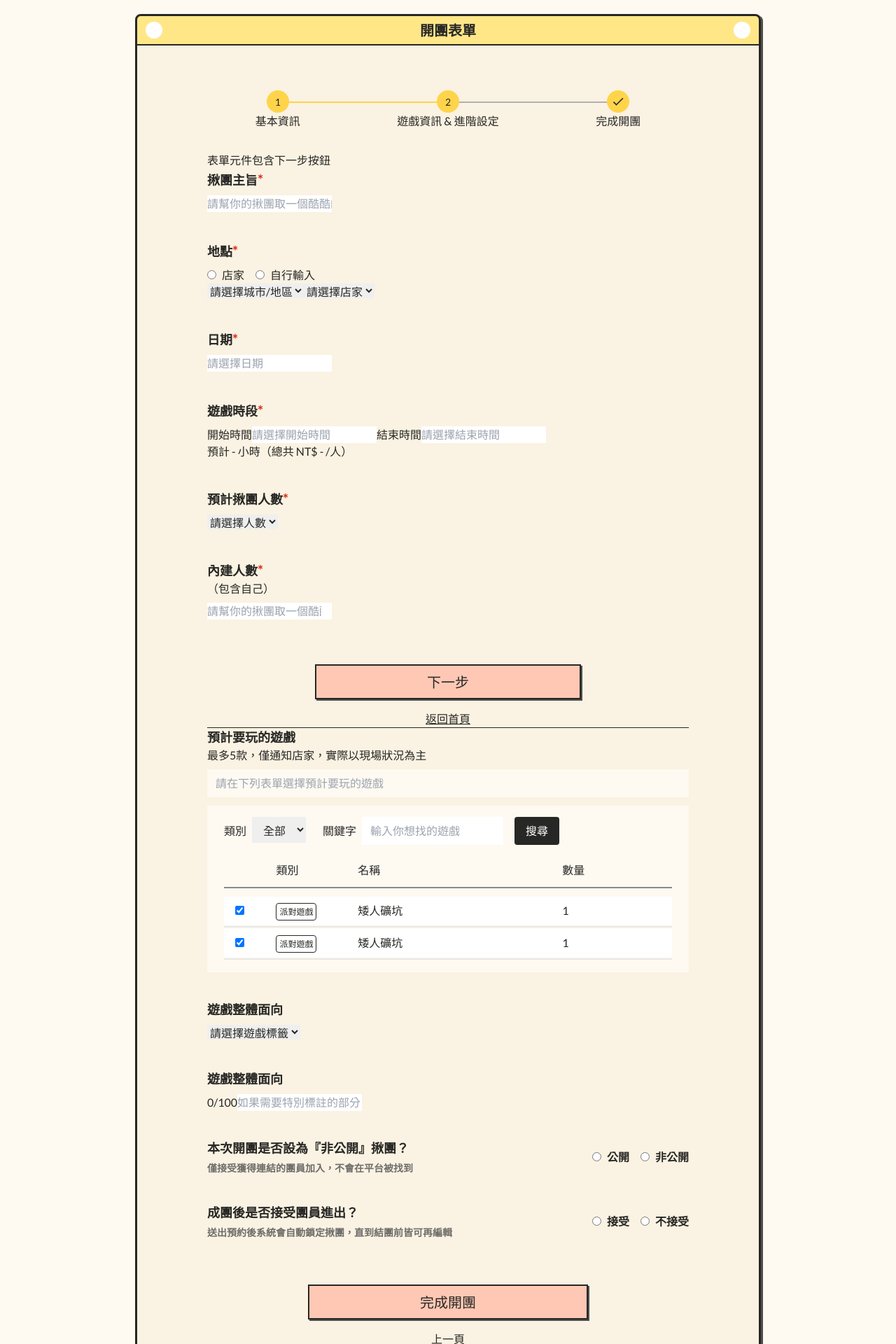
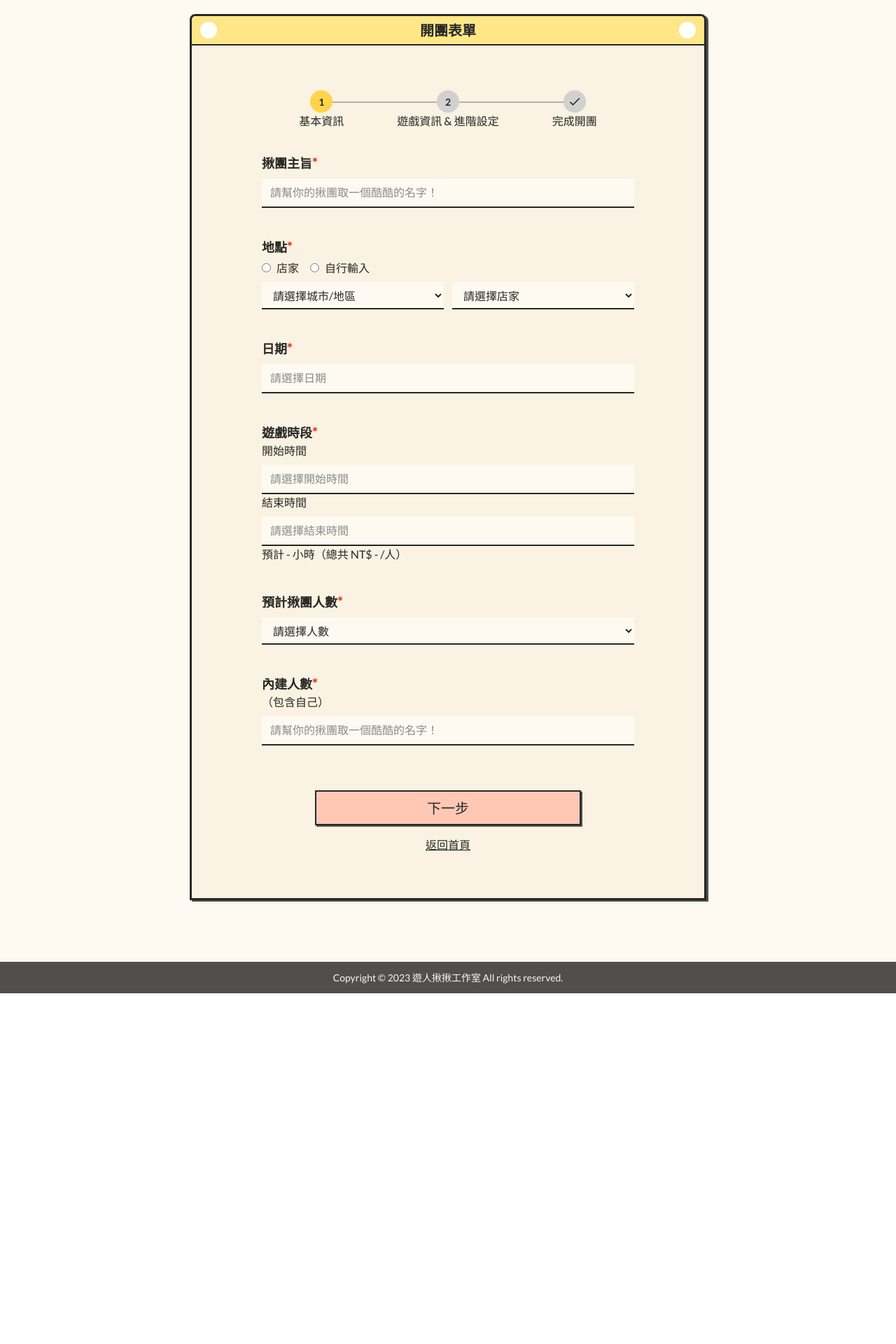
Before and after one commit to star82620/join-joy, a Next.js app: page /create-group in a window 1280 px wide. Shown: the part 160-2080 px from the top of the page at 70% size. After the commit the page ends 1579 px from the top, so only its background shows below. Built offline with nearby package versions, Linux system fonts and the light colour scheme.

Commit message:
update/ set activePage state

```diff
--- /dev/null
+++ b/common/components/Form/TextInput.tsx
@@ -0,0 +1,34 @@
+import React from "react";
+
+const Select = () => {
+  return (
+    <select
+      className="w-full border-b-2 bg-yellow-tint mt-2 py-2 px-3 placeholder:text-gray-400 md:placeholder:text-sm"
+      id={id}
+      name=""
+    >
+      <option>daaa</option>
+    </select>
+  );
+};
+
+export default function TextInput({
+  label,
+  type,
+  inputName,
+  placeholder,
+  required,
+  errorMsg,
+}) {
+  return (
+    <>
+      <input
+        className="w-full border-b-2 bg-yellow-tint mt-2 py-2 px-3 placeholder:text-gray-400 md:placeholder:text-sm"
+        type={type}
+        name={inputName}
+        placeholder={placeholder}
+      ></input>
+      ;
+    </>
+  );
+}
--- a/modules/CreateGroup/FormBlock.tsx
+++ b/modules/CreateGroup/FormBlock.tsx
@@ -22,14 +22,13 @@ export default function FormBlock({
     if (desc && descPosition === "col") return true;
   };
   const isDescCol = checkDescCol();
-  console.log(title, isDescCol);
 
   return (
     <section className="w-full">
-      <div className="mb-2">
+      <div className="">
         <h3
           className={clsx(
-            "text-lg font-semibold",
+            "text-lg font-semibold md:text-md",
             isDescCol ? "inline" : "block",
             require
               ? "after:content-['*'] after:text-danger after:text-xl"
--- /dev/null
+++ b/modules/CreateGroup/InputRadio.tsx
@@ -0,0 +1,30 @@
+import React from "react";
+import { OptionsType, OptionType } from "./data";
+
+export default function InputRadio({ title, desc, options }: OptionsType) {
+  return (
+    <section className="flex justify-between gap-3 md:flex-col">
+      <div>
+        <h3 className="text-lg font-semibold md:text-sm">{title}</h3>
+        <p className="text-gray-500 text-sm font-semibold mt-1 md:text-xs">
+          {desc}
+        </p>
+      </div>
+      <div className="flex items-center gap-4 text-md font-semibold md:text-sm">
+        {options.map((option: OptionType) => {
+          return (
+            <label key={option.name}>
+              <input
+                type="radio"
+                className="mr-2"
+                name={option.name}
+                id={option.id}
+              />
+              {option.content}
+            </label>
+          );
+        })}
+      </div>
+    </section>
+  );
+}
--- a/modules/CreateGroup/ProgressBar.tsx
+++ b/modules/CreateGroup/ProgressBar.tsx
@@ -1,13 +1,16 @@
-import React, { useState } from "react";
+import React, { useContext } from "react";
 import Image from "next/image";
+import { ActiveContext } from "./index";
 
-export default function ProgressBar({ active }) {
+export default function ProgressBar() {
   // 利用傳入的 active 判斷 dot line 亮不亮
   // active = 1  dot 亮 1    line 0
   // active = 2  dot 亮 1,2  line 1
   // active = 3
 
-  const a = { "1": true, "2": false, "3": false };
+  const contextValue = useContext(ActiveContext);
+  const [activePage, setActivePage] = contextValue;
+  console.log("ppp", activePage);
 
   const lastIcon = (
     <Image
@@ -18,9 +21,9 @@ export default function ProgressBar({ active }) {
     />
   );
 
-  const isActive = true;
-
-  // const [active, setActive] = useState();
+  let isActive = true;
+  const isFirstActive = Number(activePage) >= 2;
+  const isSecondActive = Number(activePage) === 3;
 
   const steps = [
     { id: "1", content: "1", desc: "基本資訊" },
@@ -30,44 +33,38 @@ export default function ProgressBar({ active }) {
 
   return (
     <div className="w-[80%] md:w-full relative flex item-center justify-center">
-      <div className="absolute left-4 right-2/4 top-4 h-0 border border-yellow-second"></div>
-      <div className="absolute left-2/4 right-4 top-4 h-0 border border-gray-300"></div>
       <div className="w-full flex justify-between items-center z-10">
         {steps.map((step) => {
           const { id, content, desc } = step;
-          if (Number(active) >= Number(step.id)) {
-            isActive === true;
-          }
+          isActive = Number(activePage) >= Number(step.id) ? true : false;
+          console.log(activePage, step.id, isActive);
           return (
             <section
               key={id}
               className=" flex flex-col justify-center items-center"
             >
-              <div className="flex justify-center items-center w-8 h-8 rounded-full text-sm bg-yellow-second">
+              <div
+                className={`flex justify-center items-center w-8 h-8 rounded-full text-sm font-semibold ${
+                  isActive ? "bg-yellow-second" : "bg-gray-200"
+                }`}
+              >
                 {content}
               </div>
               <p>{desc}</p>
             </section>
           );
         })}
-
-        {/* <section className=" flex flex-col justify-center items-center">
-          <div className="flex justify-center items-center w-8 h-8 bg-yellow-second rounded-full text-sm">
-            1
-          </div>
-          <p>基本資訊</p>
-        </section>
-        <section className=" flex flex-col justify-center items-center">
-          <div className="flex justify-center items-center w-8 h-8 bg-yellow-second rounded-full text-sm">
-            2
-          </div>
-          <p>遊戲資訊 & 進階設定</p>
-        </section>
-        <section className=" flex flex-col justify-center items-center">
-          <div className="flex justify-center items-center w-8 h-8 bg-gray-200 rounded-full text-sm"></div>
-          <p>完成開團</p>
-        </section> */}
       </div>
+      <div
+        className={`absolute left-4 right-2/4 top-4 h-0 border ${
+          isFirstActive ? "border-yellow-second" : "border-gray-300"
+        }`}
+      ></div>
+      <div
+        className={`absolute left-2/4 right-4 top-4 h-0 border ${
+          isSecondActive ? "border-yellow-second" : "border-gray-300"
+        }`}
+      ></div>
     </div>
   );
 }
--- a/modules/CreateGroup/StepOne.tsx
+++ b/modules/CreateGroup/StepOne.tsx
@@ -1,19 +1,27 @@
-import React from "react";
+import React, { useContext } from "react";
 import Button from "@/common/components/GeneralButton";
 import Link from "@/common/components/GeneralLink";
 import FormBlock from "./FormBlock";
+import { ActiveContext } from "./index";
+
+export default function StepOne() {
+  const contextValue = useContext(ActiveContext);
+  const [activePage, setActivePage] = contextValue;
 
   const handleBtnOne = () => {
     // 把資料丟進 value useState 裡
+    setActivePage(2);
   };
-
-export default function StepOne() {
   return (
     <>
-      <section className="flex flex-col w-full gap-10 border-b">
+      <section className="flex flex-col w-full gap-10">
         <label>
           <FormBlock title={"揪團主旨"} require={true}>
-            <input type="text" placeholder="請幫你的揪團取一個酷酷的名字！" />
+            <input
+              type="text"
+              placeholder="請幫你的揪團取一個酷酷的名字！"
+              className="w-full border-b-2 bg-yellow-tint mt-2 py-2 px-3 placeholder:text-gray-400 md:placeholder:text-sm"
+            />
           </FormBlock>
         </label>
 
@@ -21,28 +29,33 @@ export default function StepOne() {
           {/* 用於辨識是否要選擇店家、 */}
           <div className="mt-1">
             <label>
-              <input type="radio" id="" name="groupType" />
+              <input type="radio" id="" name="groupType" className="" />
               <span className="ml-2">店家</span>
             </label>
             <label className="ml-4">
-              <input type="radio" name="groupType" />
+              <input type="radio" name="groupType" className="" />
               <span className="ml-2">自行輸入</span>
             </label>
           </div>
           {/* 兩個並排下拉式選單 */}
-          <select>
+          <div className="flex gap-3 md:flex-col">
+            <select className="w-full border-b-2 bg-yellow-tint mt-2 py-2 px-3 placeholder:text-gray-400 md:placeholder:text-sm">
               <option value="">請選擇城市/地區</option>
             </select>
             {/* 店家的選項必須先選城市才會出現 */}
-          <select>
+            <select className="w-full border-b-2 bg-yellow-tint mt-2 py-2 px-3 placeholder:text-gray-400 md:placeholder:text-sm">
               <option value="">請選擇店家</option>
             </select>
+          </div>
         </FormBlock>
 
         {/* 可怕的行事曆來了 */}
         <label>
           <FormBlock title="日期" require={true}>
-            <input placeholder="請選擇日期" />
+            <input
+              placeholder="請選擇日期"
+              className="w-full border-b-2 bg-yellow-tint mt-2 py-2 px-3 placeholder:text-gray-400 md:placeholder:text-sm"
+            />
           </FormBlock>
         </label>
 
@@ -50,11 +63,17 @@ export default function StepOne() {
           {/* 下拉式選單？？：time */}
           <label>
             開始時間
-            <input placeholder="請選擇開始時間" />
+            <input
+              placeholder="請選擇開始時間"
+              className="w-full border-b-2 bg-yellow-tint mt-2 py-2 px-3 placeholder:text-gray-400 md:placeholder:text-sm"
+            />
           </label>
           <label>
             結束時間
-            <input placeholder="請選擇結束時間" />
+            <input
+              placeholder="請選擇結束時間"
+              className="w-full border-b-2 bg-yellow-tint mt-2 py-2 px-3 placeholder:text-gray-400 md:placeholder:text-sm"
+            />
           </label>
           {/* 店家才有這條錢錢 */}
           <p>預計 - 小時（總共 NT$ - /人）</p>
@@ -63,7 +82,7 @@ export default function StepOne() {
         {/* 下拉式選單：totalNum */}
         <label>
           <FormBlock title="預計揪團人數" require={true}>
-            <select>
+            <select className="w-full border-b-2 bg-yellow-tint mt-2 py-2 px-3 placeholder:text-gray-400 md:placeholder:text-sm">
               <option value="">請選擇人數</option>
             </select>
           </FormBlock>
@@ -77,7 +96,11 @@ export default function StepOne() {
             descPosition="row"
             require={true}
           >
-            <input type="number" placeholder="請幫你的揪團取一個酷酷的名字！" />
+            <input
+              type="number"
+              placeholder="請幫你的揪團取一個酷酷的名字！"
+              className="w-full border-b-2 bg-yellow-tint mt-2 py-2 px-3 placeholder:text-gray-400 md:placeholder:text-sm"
+            />
           </FormBlock>
         </label>
         <div className="mt-6 flex flex-col justify-center items-center gap-4">
@@ -85,7 +108,7 @@ export default function StepOne() {
             type="button"
             appearance="orange"
             onClick={handleBtnOne}
-            className="px-[158px]"
+            className="px-[158px] md:py-2 md:px-3 md:w-full"
           >
             下一步
           </Button>
--- a/modules/CreateGroup/StepThree.tsx
+++ b/modules/CreateGroup/StepThree.tsx
@@ -1,5 +1,6 @@
 import React from "react";
 import Link from "@/common/components/GeneralLink";
+import TextInput from "@/common/components/Form/TextInput";
 
 export default function StepThree() {
   return (
@@ -7,10 +8,13 @@ export default function StepThree() {
       <div className="flex flex-col justify-center items-center py-14">
         <p className="text-xl font-semibold leading-6">恭喜您已經開團成功！</p>
         <p className="text-xl font-semibold leading-6">
-          系統在3秒後自動幫您挑轉至您的揪團詳細頁
+          系統在 3 秒後自動幫您挑轉至您的揪團詳細頁
         </p>
       </div>
-      <Link href="/">返回首頁</Link>
+
+      <Link href="/" className="block text-center">
+        返回首頁
+      </Link>
     </>
   );
 }
--- a/modules/CreateGroup/StepTwo.tsx
+++ b/modules/CreateGroup/StepTwo.tsx
@@ -1,16 +1,38 @@
-import React from "react";
+import React, { useContext } from "react";
 import Button from "@/common/components/GeneralButton";
 import Link from "@/common/components/GeneralLink";
 import FormBlock from "./FormBlock";
+import InputRadio from "./InputRadio";
+import { ActiveContext } from "./index";
 
-const handleBtnTwo = () => {
-  // 把資料丟進 value useState 裡
-};
-
+const radios = [
+  {
+    title: "本次開團是否設為『非公開』揪團？",
+    desc: "僅接受獲得連結的團員加入，不會在平台被找到",
+    options: [
+      { content: "公開", id: "groupPrivacy", name: "public" },
+      { content: "非公開", id: "groupPrivacy", name: "private" },
+    ],
+  },
+  {
+    title: "成團後是否接受團員進出？",
+    desc: "送出預約後系統會自動鎖定揪團，直到結團前皆可再編輯",
+    options: [
+      { content: "接受", id: "allowJoin", name: "allow" },
+      { content: "不接受", id: "allowJoin", name: "reject" },
+    ],
+  },
+];
 export default function StepTwo() {
+  const contextValue = useContext(ActiveContext);
+  const [activePage, setActivePage] = contextValue;
+  const handleBtnTwo = () => {
+    // 把資料丟進 value useState 裡
+    setActivePage(3);
+  };
   return (
     <>
-      <section className="flex flex-col w-full gap-10 border-b">
+      <section className="flex flex-col w-full gap-10">
         <label>
           <FormBlock
             title="預計要玩的遊戲"
@@ -94,65 +116,41 @@ export default function StepTwo() {
         </label>
         <label>
           <FormBlock title="遊戲整體面向">
-            <select>
+            <select className="w-full border-b-2 bg-yellow-tint mt-2 py-2 px-3 placeholder:text-gray-400 md:placeholder:text-sm">
               <option>請選擇遊戲標籤</option>
             </select>
           </FormBlock>
         </label>
         <label>
-          <FormBlock title="遊戲整體面向">
-            <span>0/100</span>
+          <section className="w-full">
+            <div className="flex justify-between items-end ">
+              <h3 className="text-lg font-semibold md:text-md">備註</h3>
+              <span className="text-sm md:text-xs">0/100</span>
+            </div>
             <input
-              type="text"
+              type="textarea"
               placeholder="如果需要特別標註的部分，請再寫下並讓團員知道！"
+              className="w-full h-20 border-b-2 bg-yellow-tint mt-2 md:mt-1 py-2 px-3 placeholder:text-gray-400 md:placeholder:text-sm"
             />
-          </FormBlock>
+          </section>
         </label>
-        <section className="flex justify-between">
-          <div>
-            <h3 className="text-lg font-semibold">
-              本次開團是否設為『非公開』揪團？
-            </h3>
-            <p className="text-gray-500 text-sm font-semibold mt-1">
-              僅接受獲得連結的團員加入，不會在平台被找到
-            </p>
-          </div>
-          <div className="flex items-center gap-4 text-md font-semibold">
-            <label>
-              <input type="radio" className="mr-2" />
-              公開
-            </label>
-            <label>
-              <input type="radio" className="mr-2" />
-              非公開
-            </label>
-          </div>
-        </section>
-        <section className="flex justify-between">
-          <div>
-            <h3 className="text-lg font-semibold">成團後是否接受團員進出？</h3>
-            <p className="text-gray-500 text-sm font-semibold mt-1">
-              送出預約後系統會自動鎖定揪團，直到結團前皆可再編輯
-            </p>
-          </div>
-          <div className="flex items-center gap-4 text-md font-semibold">
-            <label>
-              <input type="radio" className="mr-2" />
-              接受
-            </label>
-            <label>
-              <input type="radio" className="mr-2" />
-              不接受
-            </label>
-          </div>
-        </section>
+        {radios.map((radio, index) => {
+          return (
+            <InputRadio
+              title={radio.title}
+              desc={radio.desc}
+              options={radio.options}
+              key={index}
+            />
+          );
+        })}
 
         <div className="mt-6 flex flex-col justify-center items-center gap-4">
           <Button
             type="submit"
             appearance="orange"
             onClick={handleBtnTwo}
-            className="px-[158px]"
+            className="px-[158px] md:py-2 md:px-3 md:w-full"
           >
             完成開團
           </Button>
--- a/modules/CreateGroup/data.tsx
+++ b/modules/CreateGroup/data.tsx
@@ -2,118 +2,127 @@ import { InputSetType } from "@/common/components/Form/data";
 import { ButtonType } from "@/common/components/GeneralButton/data";
 import { apiParamsType } from "@/common/helpers/fetchApi";
 
+export type OptionsType = {
+  title: string;
+  desc: string;
+  options: OptionType[];
+};
 
-
+export type OptionType = {
+  content: string;
+  id: string;
+  name: string;
+};
 
 // 不妙阿，這個表單不能適用之前的元件
-export const inputSet:InputSetType = [
-  {
-    label: "揪團主旨",
-    type: "text",
-    inputName: "",
-    placeholder: "請幫你的揪團取一個酷酷的名字！",
-    required: true,
-    errorMsg: "*",
-    // pattern: /^.+$/,
-  },
-  {
-    label: "地點",
-    type: "",
-    inputName: "",
-    placeholder: "",
-    required: true,
-    errorMsg: "*",
-    // pattern: /^.+$/,
-  },
-  {
-    label: "開始時間",
-    type: "select",
-    inputName: "",
-    placeholder: "請選擇開始時間",
-    required: true,
-    errorMsg: "*",
-    // pattern: /^.+$/,
-  },
-  {
-    label: "結束時間",
-    type: "select",
-    inputName: "",
-    placeholder: "請選擇結束時間",
-    required: true,
-    errorMsg: "*",
-    // pattern: /^.+$/,
-  },
-  {
-    label: "預計揪團人數",
-    type: "text",
-    inputName: "nickname",
-    placeholder: "請選擇人數",
-    required: true,
-    errorMsg: "* 名字格式錯誤",
-    // pattern: /^.+$/,
-  },
-  {
-    label: "內建人數",
-    type: "text",
-    inputName: "nickname",
-    placeholder: "請選擇結束時間",
-    required: true,
-    errorMsg: "* 名字格式錯誤",
-    // pattern: /^.+$/,
-  },
-  {
-    label: "預計要玩的遊戲",
-    type: "text",
-    inputName: "nickname",
-    placeholder: "請在下列表單選擇預計要玩的遊戲",
-    required: false,
-    errorMsg: "* 名字格式錯誤",
-    // pattern: /^.+$/,
-  },
-  {
-    label: "遊戲整體面向",
-    type: "text",
-    inputName: "nickname",
-    placeholder: "請選擇遊戲標籤",
-    required: false,
-    errorMsg: "* 名字格式錯誤",
-    // pattern: /^.+$/,
-  },
-  {
-    label: "備註",
-    type: "text",
-    inputName: "nickname",
-    placeholder: "如果需要特別標註的部分，請再寫下並讓團員知道！",
-    required: false,
-    errorMsg: "* 名字格式錯誤",
-    // pattern: /^.+$/,
-  },
-  {
-    label: "本次開團是否設為『非公開』揪團？",
-    type: "checkbox",
-    inputName: "nickname",
-    placeholder: "僅接受獲得連結的團員加入，不會在平台被找到",
-    required: false,
-    errorMsg: "* 名字格式錯誤",
-    // pattern: /^.+$/,
-  },
-  {
-    label: "成團後是否接受團員進出？",
-    type: "checkbox",
-    inputName: "nickname",
-    placeholder: "送出預約後系統會自動鎖定揪團，直到結團前皆可再編輯",
-    required: false,
-    errorMsg: "* 名字格式錯誤",
-    // pattern: /^.+$/,
-  },
-];
+// export const inputSet: InputSetType = [
+//   {
+//     label: "揪團主旨",
+//     type: "text",
+//     inputName: "",
+//     placeholder: "請幫你的揪團取一個酷酷的名字！",
+//     required: true,
+//     errorMsg: "*",
+//     // pattern: /^.+$/,
+//   },
+//   {
+//     label: "地點",
+//     type: "",
+//     inputName: "",
+//     placeholder: "",
+//     required: true,
+//     errorMsg: "*",
+//     // pattern: /^.+$/,
+//   },
+//   {
+//     label: "開始時間",
+//     type: "select",
+//     inputName: "",
+//     placeholder: "請選擇開始時間",
+//     required: true,
+//     errorMsg: "*",
+//     // pattern: /^.+$/,
+//   },
+//   {
+//     label: "結束時間",
+//     type: "select",
+//     inputName: "",
+//     placeholder: "請選擇結束時間",
+//     required: true,
+//     errorMsg: "*",
+//     // pattern: /^.+$/,
+//   },
+//   {
+//     label: "預計揪團人數",
+//     type: "text",
+//     inputName: "nickname",
+//     placeholder: "請選擇人數",
+//     required: true,
+//     errorMsg: "* 名字格式錯誤",
+//     // pattern: /^.+$/,
+//   },
+//   {
+//     label: "內建人數",
+//     type: "text",
+//     inputName: "nickname",
+//     placeholder: "請選擇結束時間",
+//     required: true,
+//     errorMsg: "* 名字格式錯誤",
+//     // pattern: /^.+$/,
+//   },
+//   {
+//     label: "預計要玩的遊戲",
+//     type: "text",
+//     inputName: "nickname",
+//     placeholder: "請在下列表單選擇預計要玩的遊戲",
+//     required: false,
+//     errorMsg: "* 名字格式錯誤",
+//     // pattern: /^.+$/,
+//   },
+//   {
+//     label: "遊戲整體面向",
+//     type: "text",
+//     inputName: "nickname",
+//     placeholder: "請選擇遊戲標籤",
+//     required: false,
+//     errorMsg: "* 名字格式錯誤",
+//     // pattern: /^.+$/,
+//   },
+//   {
+//     label: "備註",
+//     type: "text",
+//     inputName: "nickname",
+//     placeholder: "如果需要特別標註的部分，請再寫下並讓團員知道！",
+//     required: false,
+//     errorMsg: "* 名字格式錯誤",
+//     // pattern: /^.+$/,
+//   },
+//   {
+//     label: "本次開團是否設為『非公開』揪團？",
+//     type: "checkbox",
+//     inputName: "nickname",
+//     placeholder: "僅接受獲得連結的團員加入，不會在平台被找到",
+//     required: false,
+//     errorMsg: "* 名字格式錯誤",
+//     // pattern: /^.+$/,
+//   },
+//   {
+//     label: "成團後是否接受團員進出？",
+//     type: "checkbox",
+//     inputName: "nickname",
+//     placeholder: "送出預約後系統會自動鎖定揪團，直到結團前皆可再編輯",
+//     required: false,
+//     errorMsg: "* 名字格式錯誤",
+//     // pattern: /^.+$/,
+//   },
+// ];
 
-export const btnSet:ButtonType = {
-  type: "submit",
-  appearance: "orange",
-}
+// export const btnSet: ButtonType = {
+//   type: "submit",
+//   appearance: "orange",
+// };
 
-export const apiParams:apiParamsType = {
-  apiPath: "",
-  method: "POST",
-}
+// export const apiParams: apiParamsType = {
+//   apiPath: "",
+//   method: "POST",
+// };
--- a/modules/CreateGroup/index.tsx
+++ b/modules/CreateGroup/index.tsx
@@ -1,28 +1,41 @@
-import React from "react";
+import React, { useState, createContext, useEffect } from "react";
 import Form from "@/common/components/Form";
-import { inputSet, btnSet, apiParams } from "./data";
 import Wrapper from "@/common/components/Wrapper";
 import ProgressBar from "./ProgressBar";
 import StepOne from "./StepOne";
 import StepTwo from "./StepTwo";
 import StepThree from "./StepThree";
 
+type ActiveContextType = [number, React.Dispatch<React.SetStateAction<number>>];
+const defaultContextValue: ActiveContextType = [0, () => {}];
+export const ActiveContext =
+  createContext<ActiveContextType>(defaultContextValue);
+
 export default function CreateGroup() {
   const title = "開團表單";
-  const activePage = "";
+  const [activePage, setActivePage] = useState(1);
+  const [value, setValue] = useState("");
+
+  useEffect(() => {
+    console.log("ooo");
+  }, [activePage]);
+
   return (
+    <div className="container">
       <Wrapper title={title} titleStyle="font-semibold text-xl leading-[1.2]">
-      <div className="w-[688px] md:w-full flex flex-col items-center gap-8">
-        <ProgressBar active={activePage} />
+        <div className=" flex flex-col items-center gap-8 md:gap-6">
+          <ActiveContext.Provider value={[activePage, setActivePage]}>
+            <ProgressBar />
             <div className="w-full">
-          表單元件包含下一步按鈕
               <form>
-            <StepOne />
-            <StepTwo />
-            <StepThree />
+                {activePage === 1 && <StepOne />}
+                {activePage === 2 && <StepTwo />}
+                {activePage === 3 && <StepThree />}
               </form>
             </div>
+          </ActiveContext.Provider>
         </div>
       </Wrapper>
+    </div>
   );
 }
```
Lines whose indentation alone changed are shown as unchanged.
